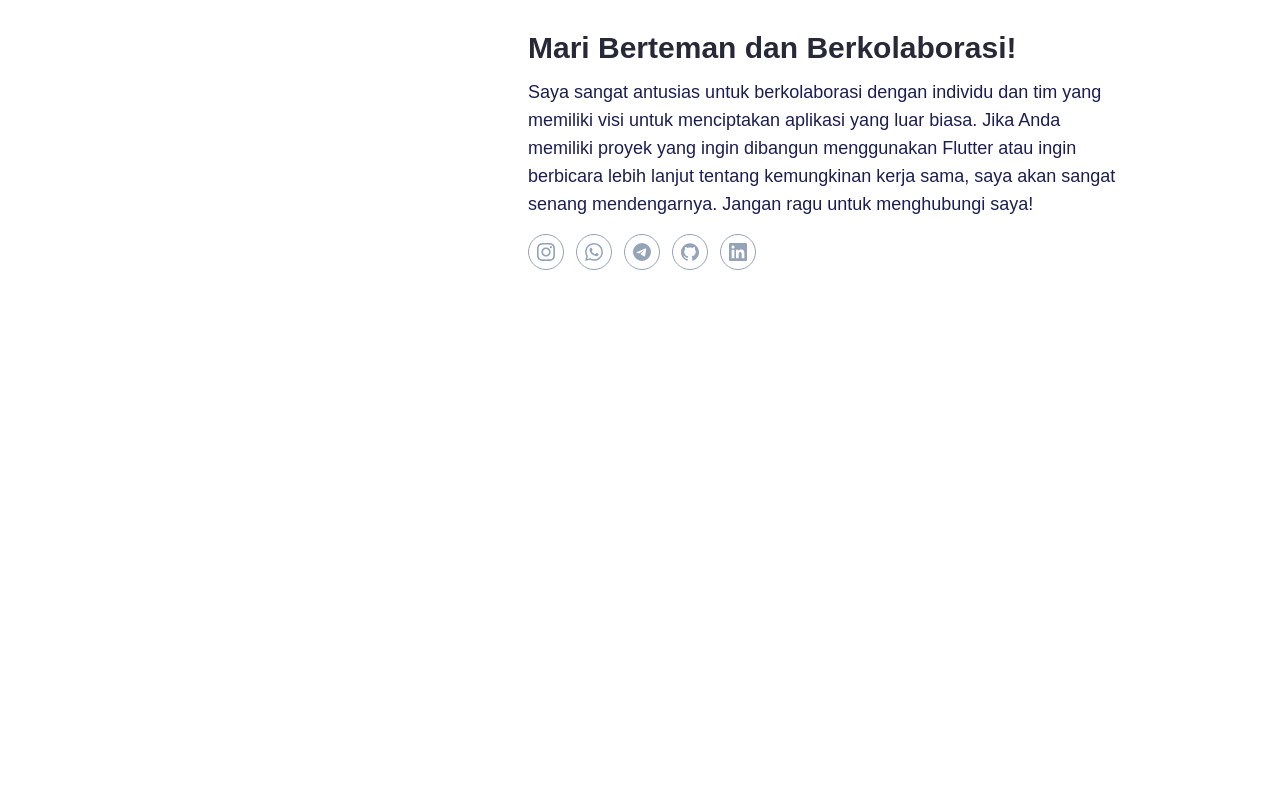
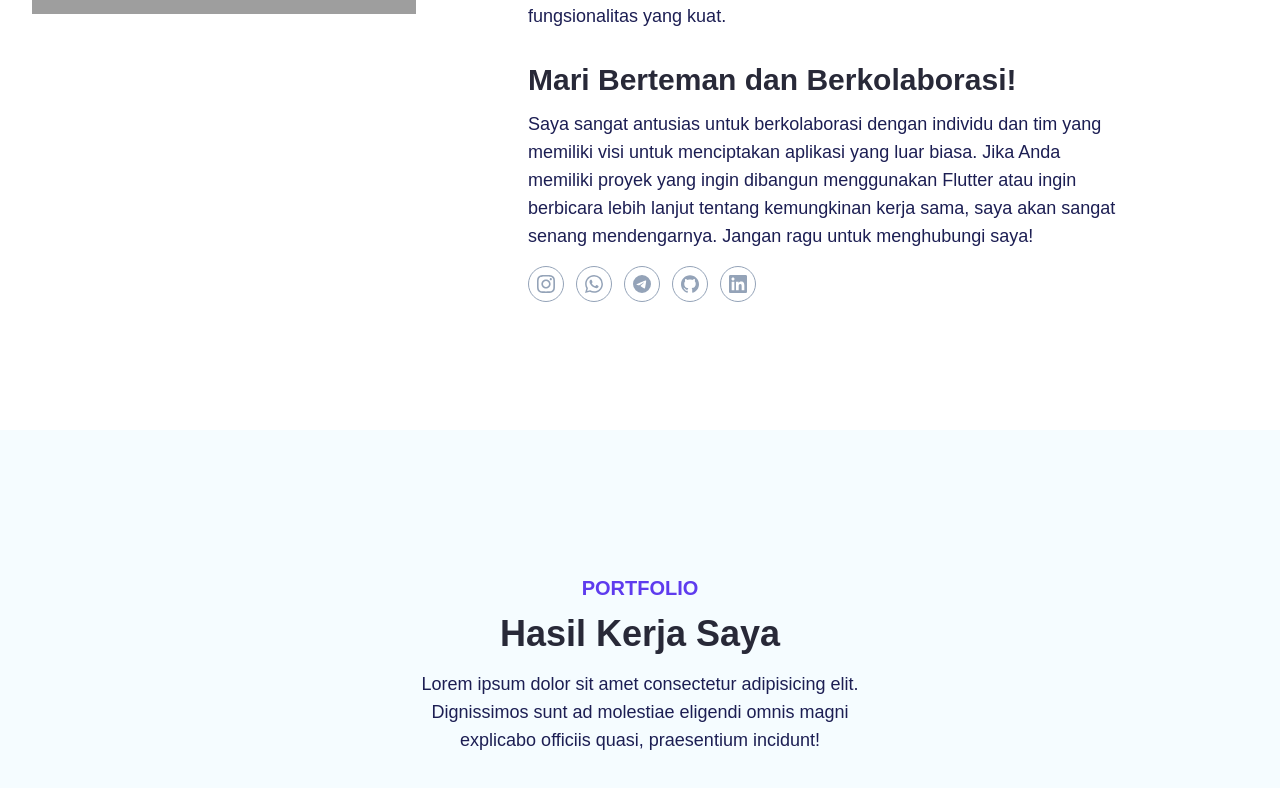
Before and after one commit to AldiAlpaujan/my-portfolio, a Vue app: page / in a window 1280 px wide. Shown: the part 1250-2038 px from the top of the page. Before the commit the page ends 1648 px from the top, so only its background shows below. Built offline with nearby package versions, Linux system fonts and the light colour scheme; grey boxes are pictures that could not be loaded.

Commit message:
Membuat portfolio section

```diff
--- a/src/App.vue
+++ b/src/App.vue
@@ -1,11 +1,13 @@
 <script setup>
-import AppHeader from '../src/components/AppHeader.vue'
-import AppHome from '../src/components/AppHome.vue'
-import AppAbout from '../src/components/AppAboutMe.vue';
+import AppHeader from './components/AppHeader.vue'
+import AppHome from './components/AppHome.vue'
+import AppAbout from './components/AppAboutMe.vue';
+import AppPortfolio from './components/AppPortfolio.vue';
 </script>
 
 <template>
   <app-header />
   <app-home />
   <app-about />
+  <app-portfolio />
 </template>
--- a/src/assets/main.css
+++ b/src/assets/main.css
@@ -4,6 +4,18 @@
 
 body {
   font-family: "Robboto", sans-serif;
+}
+
+.section-title {
+  @apply font-bold uppercase text-primary text-lg mb-3 lg:text-xl;
+}
+
+.section-subtitle {
+  @apply font-bold text-heading text-3xl max-w-sm mb-4 lg:text-4xl;
+}
+
+.section-text {
+  @apply font-medium text-base text-body mb-8 lg:text-lg;
 }
 
 .little-text-section {
--- a/src/components/AppAboutMe.vue
+++ b/src/components/AppAboutMe.vue
@@ -17,13 +17,13 @@ import IconWa from './icons/IconWa.vue'
                         class="bg-transparent w-full mb-12 md:mb-0 lg:absolute lg:scale-105"> -->
                 </div>
                 <div class="w-full px-4 md:w-1/2 lg:ml-20">
-                    <h4 class="font-bold uppercase text-primary text-lg mb-3 lg:text-xl">
+                    <h4 class="section-title">
                         Tentang Saya
                     </h4>
-                    <h2 class="font-bold text-heading text-3xl max-w-sm mb-4 lg:text-4xl ">
+                    <h2 class="section-subtitle">
                         Mari, bangun aplikasi bersama saya!
                     </h2>
-                    <p class="font-medium text-base text-body mb-8 lg:text-lg">
+                    <p class="section-text">
                         Hallo Semua👋, Perkenalakan saya Aldi Muhamad Alpaujan Saya adalah seorang Flutter developer dengan
                         semangat besar untuk mengembangkan aplikasi mobile yang menarik. Dengan pengalaman
                         selama 1 tahun dalam membangun aplikasi menggunakan Flutter, saya telah bekerja pada berbagai proyek
--- a/src/components/AppHome.vue
+++ b/src/components/AppHome.vue
@@ -1,5 +1,5 @@
 <template>
-    <section class="pt-28 pb-32 bg-bgShade">
+    <section class="pt-36 pb-32 bg-bgShade ">
         <div class="container">
             <div class="flex flex-wrap items-center">
                 <div class="w-full px-4 lg:w-1/2">
--- /dev/null
+++ b/src/components/AppPortfolio.vue
@@ -0,0 +1,22 @@
+<script setup>
+</script>
+
+<template>
+    <section class="pt-36 pb-32 bg-bgShade">
+        <div class="container">
+            <div class="px-4 flex items-center justify-center text-center">
+                <div class="max-w-md flex flex-col items-center">
+                    <h4 class="section-title">Portfolio</h4>
+                    <h2 class="section-subtitle ">Hasil Kerja Saya</h2>
+                    <p class="section-text">
+                        Lorem ipsum dolor sit amet consectetur adipisicing elit. Dignissimos sunt ad molestiae eligendi
+                        omnis magni explicabo officiis quasi, praesentium incidunt!
+                    </p>
+                </div>
+                <div class="flex flex-wrap">
+                    <!-- Portfolio -->
+                </div>
+            </div>
+        </div>
+    </section>
+</template>
```
